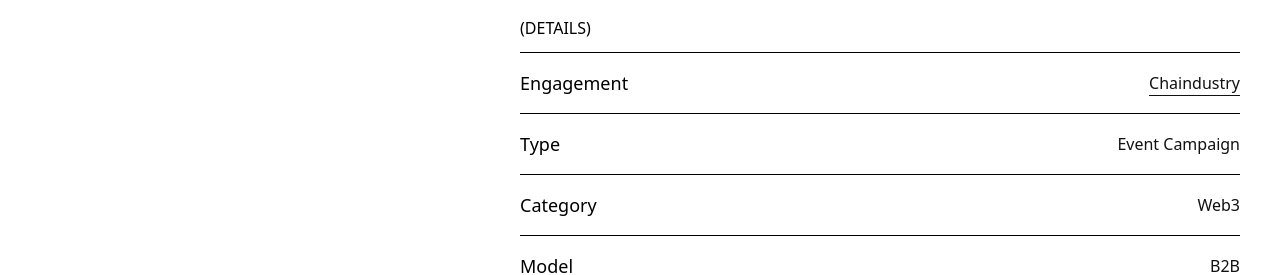
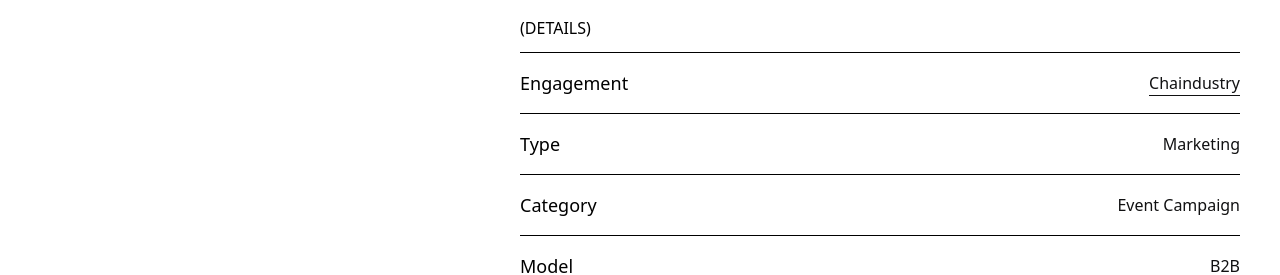
Before and after one commit to Vickyvackydev/bright, a React (Vite) app: page /chain-industry in a window 1280 px wide. Shown: the part 1120-1395 px from the top of the page. Built offline with nearby package versions, Linux system fonts and the light colour scheme.

Commit message:
text changes

```diff
--- a/src/pages/bingx-exchange.tsx
+++ b/src/pages/bingx-exchange.tsx
@@ -94,7 +94,7 @@ function BingXExchange() {
             Overview
           </span>
           <span className="text-base md:text-lg text-[#4D5153] tracking-tight leading-7 font-medium">
-            BinX wanted to connect with everyday Nigerian crypto traders—not
+            BingX wanted to connect with everyday Nigerian crypto traders—not
             just ads. I already run a lively Telegram group of about 7,000
             crypto enthusiasts, so we teamed up.
           </span>
--- a/src/pages/chain-industry.tsx
+++ b/src/pages/chain-industry.tsx
@@ -117,7 +117,7 @@ function ChainIndustry() {
                   Type
                 </span>
                 <span className="text-sm md:text-base text-[#111112] font-medium ">
-                  Event Campaign
+                  Marketing
                 </span>
               </div>
               <div className="w-full flex items-center justify-between pb-4 border-b">
@@ -125,7 +125,7 @@ function ChainIndustry() {
                   Category
                 </span>
                 <span className="text-sm md:text-base text-[#111112] font-medium ">
-                  Web3
+                  Event Campaign
                 </span>
               </div>
               <div className="w-full flex items-center justify-between pb-4 border-b">
--- a/src/pages/home.tsx
+++ b/src/pages/home.tsx
@@ -226,7 +226,7 @@ function Home() {
           </div>
           <div className="w-full h-[58vh] p-4 border border-[#B8C2CC] rounded-xl flex flex-col items-start justify-between">
             <span className="text-black text-sm">
-              5M+ Organic Reach Across Africa & Beyond
+              Community of 100k+ Active Crypto & Web3 Followers
             </span>
             <div className="flex flex-col items-start">
               <span className="text-5xl font-medium">100k+</span>
@@ -235,7 +235,7 @@ function Home() {
           </div>
           <div className="w-full h-[58vh] p-4 border border-[#B8C2CC] rounded-xl flex flex-col items-start justify-between">
             <span className="text-black text-sm">
-              Community of 100k+ Active Crypto & Web3 Followers
+              5M+ Organic Reach Across Africa & Beyond
             </span>
             <div className="flex flex-col items-start">
               <span className="text-5xl font-medium">5M+</span>
--- a/src/pages/v-traders.tsx
+++ b/src/pages/v-traders.tsx
@@ -127,7 +127,7 @@ function VTraders() {
                 <span className="text-base md:text-lg font-medium text-black">
                   Category
                 </span>
-                <span className="text-sm md:text-base text-[#111112] font-medium ">
+                <span className="text-sm text-end md:text-base text-[#111112] font-medium ">
                   Social Media • Event Activation • Global Community Growth
                 </span>
               </div>
--- a/src/ui/more-projects.tsx
+++ b/src/ui/more-projects.tsx
@@ -1,4 +1,4 @@
-import { HERO_IMAGE_4, HERO_IMAGE_2, LINE_BAR } from "../assets";
+import { HERO_IMAGE_4, HERO_IMAGE_2 } from "../assets";
 import { GO_BACK } from "../assets";
 import { useNavigate } from "react-router-dom";
 import { motion } from "framer-motion";
@@ -59,7 +59,7 @@ function MoreProjects() {
             viewport={{ once: true }}
             className="absolute inset-0 z-30 flex flex-col items-start gap-y-2 justify-end p-6 sm:p-10 md:p-20 bg-gradient-to-t from-black/60 via-black/20 to-transparent"
           >
-            <div className="flex flex-wrap items-center gap-x-6 sm:gap-x-10 mb-2">
+            {/* <div className="flex flex-wrap items-center gap-x-6 sm:gap-x-10 mb-2">
               <span className="text-white text-xl sm:text-3xl font-medium">
                 Oct 9, 2024
               </span>
@@ -67,7 +67,7 @@ function MoreProjects() {
               <span className="text-[#FFFFFFB8] text-sm sm:text-lg">
                 Crypto • Trading
               </span>
-            </div>
+            </div> */}
             <span className="text-white text-3xl sm:text-5xl font-medium">
               BinX Exchange
             </span>
@@ -101,7 +101,7 @@ function MoreProjects() {
             className="absolute inset-0 cursor-pointer z-30 flex flex-col items-start gap-y-2 justify-end p-6 sm:p-10 md:p-20 bg-gradient-to-t from-black/60 via-black/20 to-transparent"
             onClick={() => navigate("/v-traders")}
           >
-            <div className="flex flex-wrap items-center gap-x-6 sm:gap-x-10 mb-2">
+            {/* <div className="flex flex-wrap items-center gap-x-6 sm:gap-x-10 mb-2">
               <span className="text-white text-xl sm:text-3xl font-medium">
                 Oct 9, 2024
               </span>
@@ -109,7 +109,7 @@ function MoreProjects() {
               <span className="text-[#FFFFFFB8] text-sm sm:text-lg">
                 Crypto • Trading
               </span>
-            </div>
+            </div> */}
             <span className="text-white text-3xl sm:text-5xl font-medium">
               vTrader Global & vTrader Africa
             </span>
```
